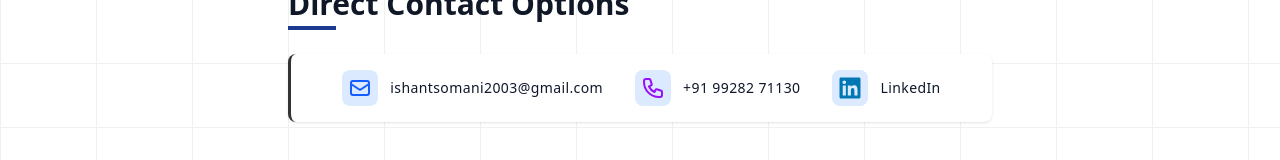
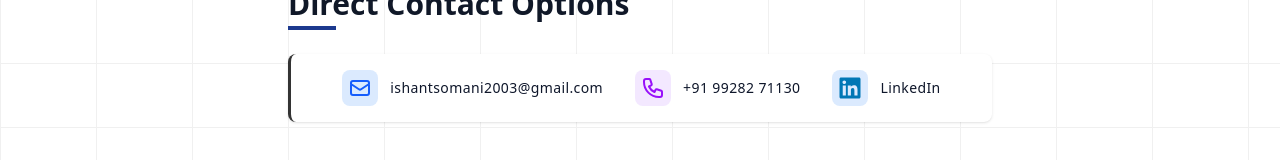
Before and after one commit to IshantSomani/IshantSomani-portfolio, a React (Vite) app: page / in a window 1280 px wide. Shown: the part 2305-2465 px from the top of the page. Built offline with nearby package versions, Linux system fonts and the light colour scheme.

Commit message:
update color

```diff
--- a/src/components/Footer.jsx
+++ b/src/components/Footer.jsx
@@ -17,7 +17,7 @@ const contactOptions = [
         label: "Call phone number",
         icon: <HiOutlinePhone className="w-6 h-6 text-purple-600 group-hover:text-purple-700 transition-colors" />,
         text: "+91 99282 71130",
-        bgColor: "bg-blue-100",
+        bgColor: "bg-purple-100",
         iconColor: "text-purple-600"
     },
     {
```
